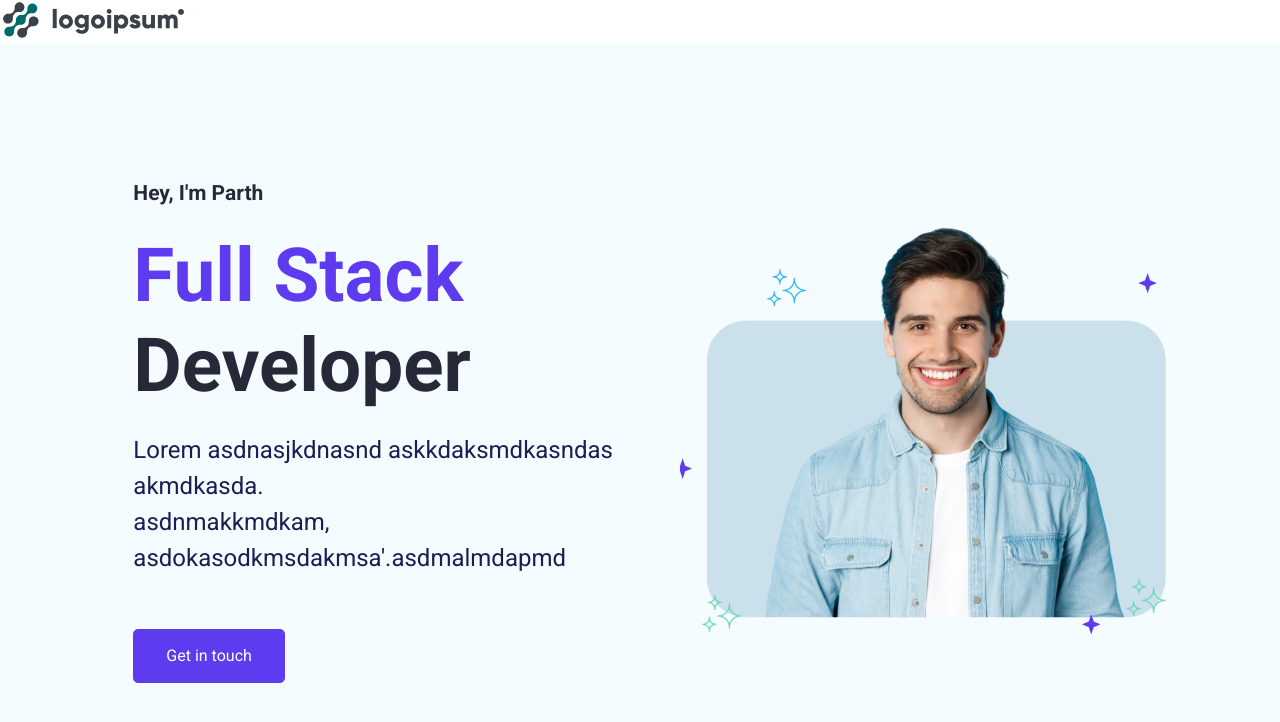
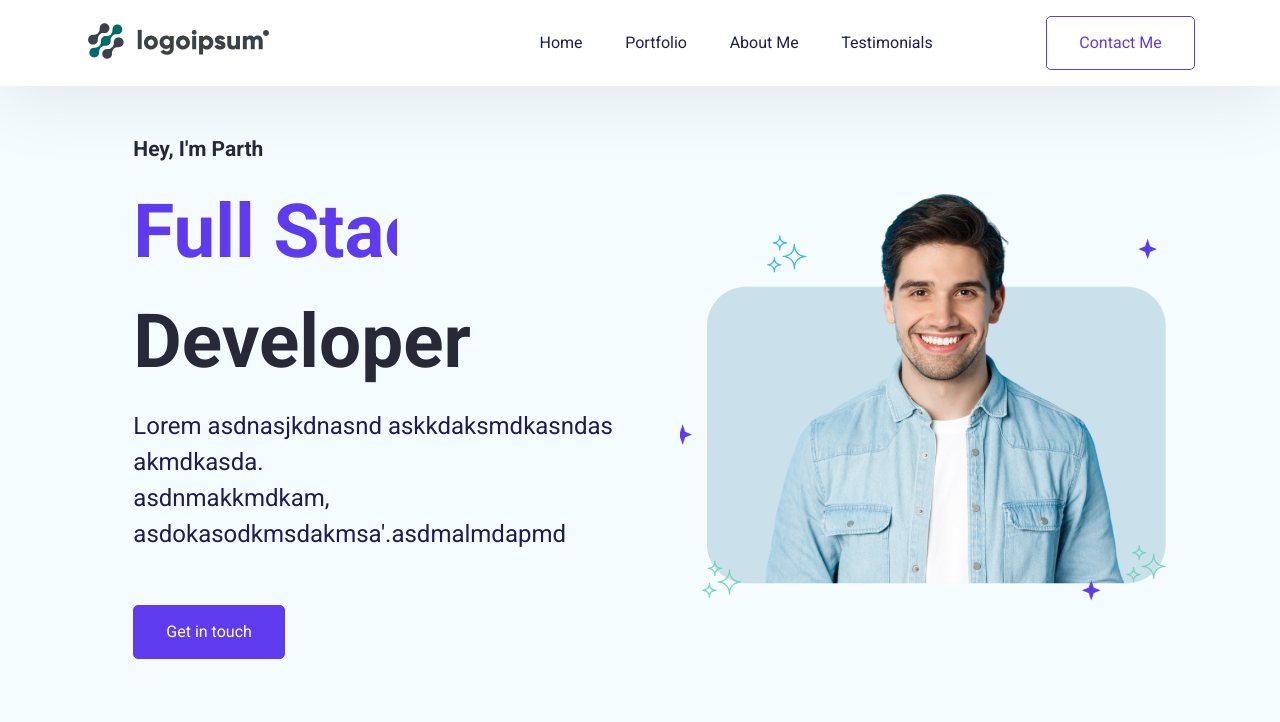
Before and after one commit to Part-h/Portfolio, a React (Create React App) app: page / in a window 1280 px wide. Shown: the top 722 px of the page. Built offline with nearby package versions, Linux system fonts and the light colour scheme.

Commit message:
navbar design complete

```diff
--- a/src/App.css
+++ b/src/App.css
@@ -138,6 +138,72 @@
   display: flex;
   align-items: flex-start;
 }
+/* Navbar style start */
+.navbar {
+  display: flex;
+  justify-content: space-between;
+  align-items: center;
+  padding: 15px 85.333px;
+  background: var(--white);
+  box-shadow: 0px 5.333px 80px 0 rgba(0, 0, 0, 0.1);
+  position: fixed;
+  top: 0;
+  left: 0;
+  right: 0;
+}
+
+.navbar--items > ul {
+  list-style: none;
+  display: flex;
+  align-items: flex-start;
+  gap: 42.667px;
+  text-decoration: none;
+}
+
+.navbar--items ul > li > a {
+  text-decoration: none;
+  position: relative;
+  color: var(--darkblue);
+  transition: color 0.3s ease; /* Add transition effect for color change */
+}
+
+.navbar--items ul > li > a:hover::after {
+  content: "";
+  position: absolute;
+  left: 0;
+  bottom: -2px;
+  width: 100%;
+  height: 2px;
+  background-color: var(--primary);
+  transform: scaleX(0); /* Initial state for the animation */
+  transform-origin: bottom right;
+  transition: transform 0.3s ease; /* Add transition effect for the animation */
+}
+
+.navbar--items ul > li > a:hover {
+  color: var(--primary); /* Change text color on hover */
+}
+
+.navbar--items ul > li:hover {
+  cursor: pointer; /* Change cursor on hover */
+}
+
+/* Navbar Content */
+.navbar--content {
+  color: var(--darkblue);
+  font-size: 16px;
+  font-style: normal;
+  font-weight: 400;
+  line-height: 24px;
+  cursor: pointer;
+}
+
+.navbar--active-content {
+  color: var(--primary);
+}
+/* Navbar Styler Ends */
+
+
 /* Hero Section Style */
 .hero--section{
   display: grid;
@@ -168,11 +234,65 @@
   font-size: 74.667px;
   font-weight: 700;
   line-height: 90px;
-  align-self: stretch;
 }
-.hero--section--title--color{
+
+/* Animation effect for auto-writing and erasing */
+@keyframes autoWriteErase {
+  0% {
+    width: 0;
+    border-right-color: transparent;
+  }
+  20% {
+    width: 100%;
+    border-right-color: transparent;
+  }
+
+  50% {
+    width: 100%;
+    border-right-color: transparent;
+  }
+  75% {
+    width: 0;
+    border-right-color: transparent;
+  }
+  95% {
+    border-right-color: var(--cursor-color); /* Show cursor when text is fully erased */
+  }
+  100% {
+    width: 0;
+    border-right-color: transparent;
+  }
+}
+
+/* Apply the animation to .hero--section--title--color */
+.hero--section--title--color {
+  color: var(--primary);
+  display: inline-block;
+  overflow: hidden;
+  white-space: nowrap;
+  border-right: 3px solid transparent; /* Adjust border thickness as needed */
+  animation: autoWriteErase 5s infinite; /* Adjust the duration as needed */
+}
+
+/* Blinking cursor animation */
+@keyframes cursorBlink {
+  50% {
+    border-color: transparent;
+  }
+}
+
+/* Apply the cursor animation to .hero--section--title--color */
+.hero--section--title--color::after {
+  content: ""; /* Cursor character */
+  display: inline-block;
+  border-left: 2px solid var(--cursor-color); /* Cursor color */
+  margin-left: 4px; /* Adjust the spacing between text and cursor */
+  animation: cursorBlink 1s infinite; /* Adjust the duration as needed */
+}
+
+/* .hero--section--title--color{
   color:var(--primary);
-}
+} */
 .hero--section-description {
   color: var(--darkblue);
   font-size: 24px;
--- a/src/Views/Home/Navbar.jsx
+++ b/src/Views/Home/Navbar.jsx
@@ -2,16 +2,16 @@
 import { Link } from "react-scroll";
 
 function Navbar() {
-  //useState is a hook to manage the state of variable 'NavActive'.
-  //The useState hook returns an array with two elements: the current state value (NavActive) and a function to update that value (setNavActive).
-  const [NavActive, setNavActive] = useState(false);
+  const [navActive, setNavActive] = useState(false);
 
   const toggleNav = () => {
-    setNavActive(!NavActive);
+    setNavActive(!navActive);
   };
+
   const closeMenu = () => {
     setNavActive(false);
   };
+
   useEffect(() => {
     const handleResize = () => {
       if (window.innerWidth <= 500) {
@@ -19,26 +19,103 @@
       }
     };
     window.addEventListener("resize", handleResize);
+
     return () => {
       window.removeEventListener("resize", handleResize);
     };
   }, []);
-  useEffect(()=>{
-    if(window.innerWidth <=1200){
+
+  useEffect(() => {
+    if (window.innerWidth <= 1200) {
       closeMenu;
     }
-  },[]);
-  return(
-    <nav className={`navbar ${NavActive ? "active": ""}`}>
+  }, []);
+
+  return (
+    <nav className={`navbar ${navActive ? "active" : ""}`}>
       <div>
-            <img src="./img/logo.svg" alt="Logoipsum"/>
+        <img src="./img/logo.svg" alt="Logoipsum" />
       </div>
-        <a className={`nav__hamburger ${NavActive ? "active": ""}`} onClick={toggleNav}>
+      <a
+        className={`nav__hamburger ${navActive ? "active" : ""}`}
+        onClick={toggleNav}
+      >
         <span className="nav__hamburger__line"></span>
         <span className="nav__hamburger__line"></span>
         <span className="nav__hamburger__line"></span>
       </a>
-        <div className={`navbar--items ${NavActive ? "active" : ""}`}></div>
+      <div className={`navbar--items ${navActive ? "active" : ""}`}>
+        <ul>
+          <li>
+            <Link
+              onClick={closeMenu}
+              activeClass="navbar--active-content"
+              spy={true}
+              smooth={true}
+              offset={-70}
+              duration={500}
+              to="heroSection"
+              className="navbar--content"
+            >
+              Home
+            </Link>
+          </li>
+          <li>
+            <Link
+              onClick={closeMenu}
+              activeClass="navbar--active-content"
+              spy={true}
+              smooth={true}
+              offset={-70}
+              duration={500}
+              to="MyPortfolio"
+              className="navbar--content"
+            >
+              Portfolio
+            </Link>
+          </li>
+          <li>
+            <Link
+              onClick={closeMenu}
+              activeClass="navbar--active-content"
+              spy={true}
+              smooth={true}
+              offset={-70}
+              duration={500}
+              to="AboutMe"
+              className="navbar--content"
+            >
+              About Me
+            </Link>
+          </li>
+          <li>
+            <Link
+              onClick={closeMenu}
+              activeClass="navbar--active-content"
+              spy={true}
+              smooth={true}
+              offset={-70}
+              duration={500}
+              to="testimonial"
+              className="navbar--content"
+            >
+              Testimonials
+            </Link>
+          </li>
+        </ul>
+      </div>
+      <Link
+        onClick={closeMenu}
+        activeClass="navbar--active-content"
+        spy={true}
+        smooth={true}
+        offset={-70}
+        duration={500}
+        to="Contact"
+        className="btn btn-outline-primary"
+      >
+        Contact Me
+      </Link>
     </nav>
   );
 }
```
Lines whose indentation alone changed are shown as unchanged.
